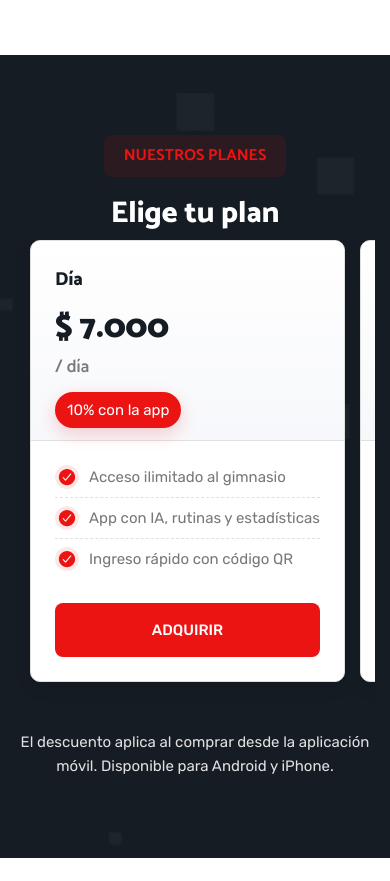
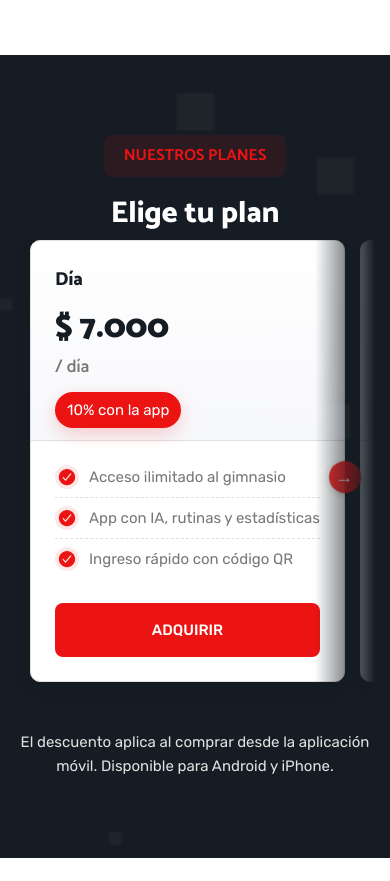
Before and after one commit to Joellizarazo1151874/web_gym, a PHP site: page / in a window 390 px wide. Shown: the part 4268-5149 px from the top of the page. Run offline with PHP 8.4, Linux system fonts and the light colour scheme.

Commit message:
atualizar

```diff
--- a/assets/css/style.css
+++ b/assets/css/style.css
@@ -829,13 +829,61 @@
 
 @media (max-width: 991px) {
   #planes .pricing-list {
-    padding-inline: 15px 15px;
+    position: relative;
+    padding-inline: 15px 50px;
     gap: 15px;
     scroll-snap-type: x mandatory;
     scroll-padding-inline: 15px;
     scroll-behavior: smooth;
     overflow-x: auto;
     -webkit-overflow-scrolling: touch;
+    /* Gradiente fade para indicar más contenido */
+    mask-image: linear-gradient(to right, black calc(100% - 60px), transparent 100%);
+    -webkit-mask-image: linear-gradient(to right, black calc(100% - 60px), transparent 100%);
+  }
+
+  /* Indicador de scroll (flecha) */
+  #planes .pricing-list::after {
+    content: '';
+    position: absolute;
+    right: 15px;
+    top: 50%;
+    transform: translateY(-50%);
+    width: 30px;
+    height: 30px;
+    background-color: var(--coquelicot);
+    border-radius: 50%;
+    display: flex;
+    align-items: center;
+    justify-content: center;
+    z-index: 2;
+    pointer-events: none;
+    box-shadow: 0 2px 8px rgba(0, 0, 0, 0.2);
+    animation: pulse-scroll 2s ease-in-out infinite;
+  }
+
+  #planes .pricing-list::before {
+    content: '→';
+    position: absolute;
+    right: 22px;
+    top: 50%;
+    transform: translateY(-50%);
+    color: var(--white);
+    font-size: 18px;
+    font-weight: bold;
+    z-index: 3;
+    pointer-events: none;
+  }
+
+  @keyframes pulse-scroll {
+    0%, 100% {
+      opacity: 0.7;
+      transform: translateY(-50%) scale(1);
+    }
+    50% {
+      opacity: 1;
+      transform: translateY(-50%) scale(1.1);
+    }
   }
 
   #planes .pricing-list .scrollbar-item {
@@ -850,6 +898,12 @@
     pointer-events: auto;
     width: 100%;
     max-width: 100%;
+  }
+
+  /* Ocultar indicador cuando se llega al final */
+  #planes .pricing-list.scrolled-to-end::after,
+  #planes .pricing-list.scrolled-to-end::before {
+    display: none;
   }
 }
 
--- a/assets/js/script.js
+++ b/assets/js/script.js
@@ -146,3 +146,25 @@
 }
 
 initCarousel3D();
+
+/**
+ * Scroll indicator for pricing cards on mobile
+ */
+const pricingList = document.querySelector("#planes .pricing-list");
+if (pricingList) {
+  const checkScrollEnd = function() {
+    const isAtEnd = pricingList.scrollWidth - pricingList.scrollLeft <= pricingList.clientWidth + 10;
+    if (isAtEnd) {
+      pricingList.classList.add("scrolled-to-end");
+    } else {
+      pricingList.classList.remove("scrolled-to-end");
+    }
+  };
+
+  // Check on scroll
+  pricingList.addEventListener("scroll", checkScrollEnd);
+
+  // Check on load and resize
+  checkScrollEnd();
+  window.addEventListener("resize", checkScrollEnd);
+}
```
